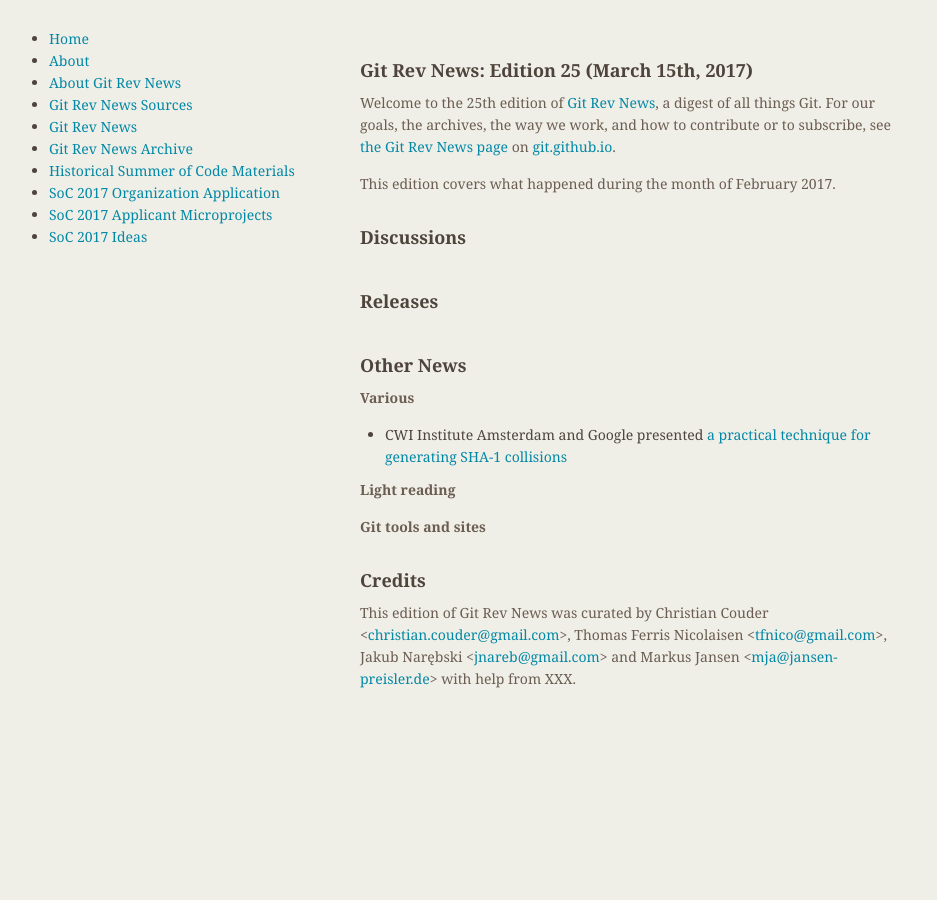
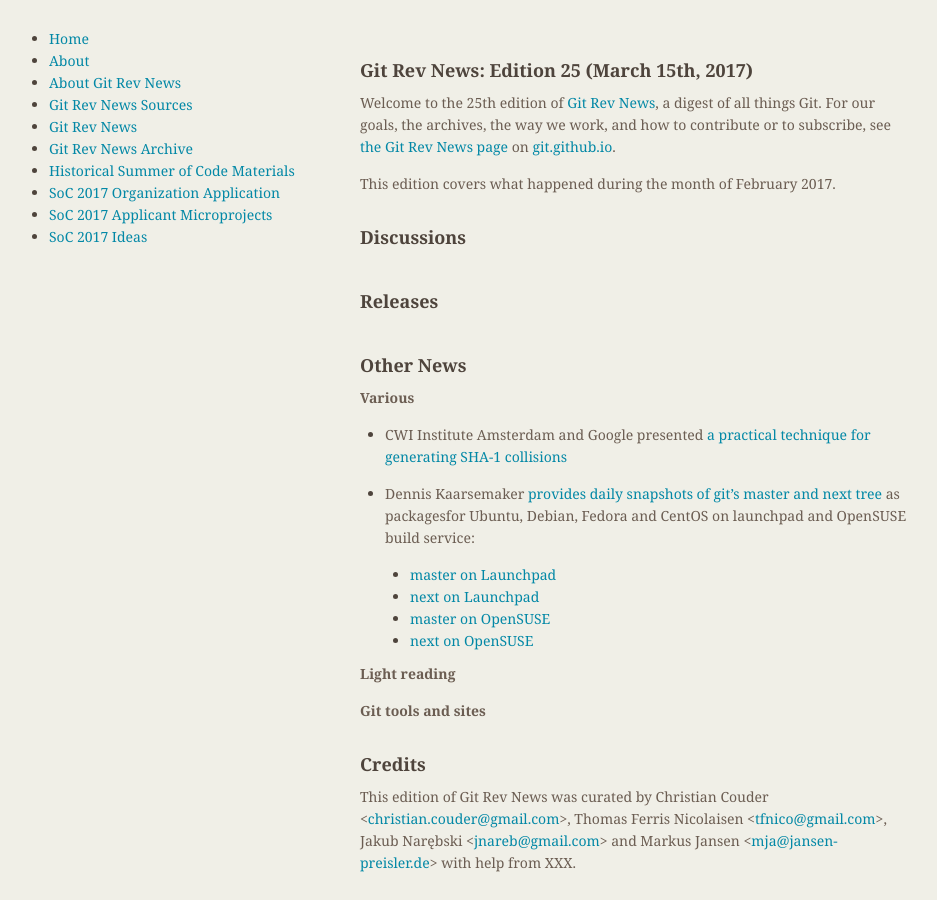
Before and after one commit to git/git.github.io, a Jekyll site: the page built from rev_news/drafts/edition-25.md, in a window 1280 px wide. Shown: the whole page, without its empty margins (174-1111 px from the left). Built offline with Jekyll 4.4.1, drawn with Linux system fonts in a browser that asks for light colours.

Commit message:
rn-25: add short news about Dennis packaging

```diff
--- a/rev_news/drafts/edition-25.md
+++ b/rev_news/drafts/edition-25.md
@@ -38,6 +38,13 @@
 
 * CWI Institute Amsterdam and Google presented [a practical technique for generating SHA-1 collisions](https://security.googleblog.com/2017/02/announcing-first-sha1-collision.html)
 
+* Dennis Kaarsemaker [provides daily snapshots of git's master and next tree](http://public-inbox.org/git/1488208102.10235.3.camel@kaarsemaker.net/)
+  as packagesfor Ubuntu, Debian, Fedora and CentOS on launchpad and OpenSUSE build service:
+   - [master on Launchpad](https://launchpad.net/~dennis/+archive/ubuntu/git-master)
+   - [next on Launchpad](https://launchpad.net/~dennis/+archive/ubuntu/git-next)
+   - [master on OpenSUSE](https://build.opensuse.org/project/show/home:seveas:git-master)
+   - [next on OpenSUSE](https://build.opensuse.org/project/show/home:seveas:git-next)
+
 __Light reading__
 
 
```
